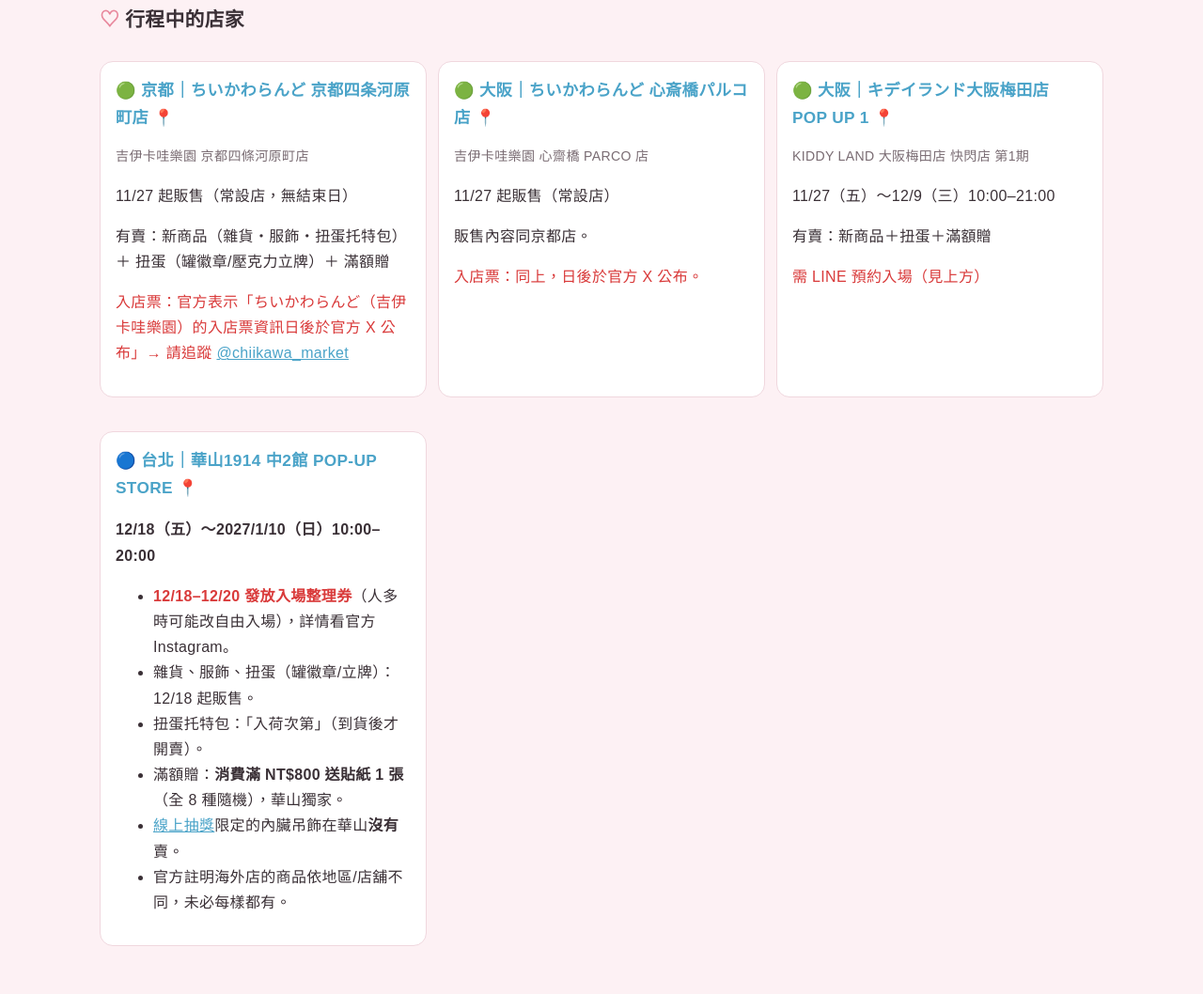
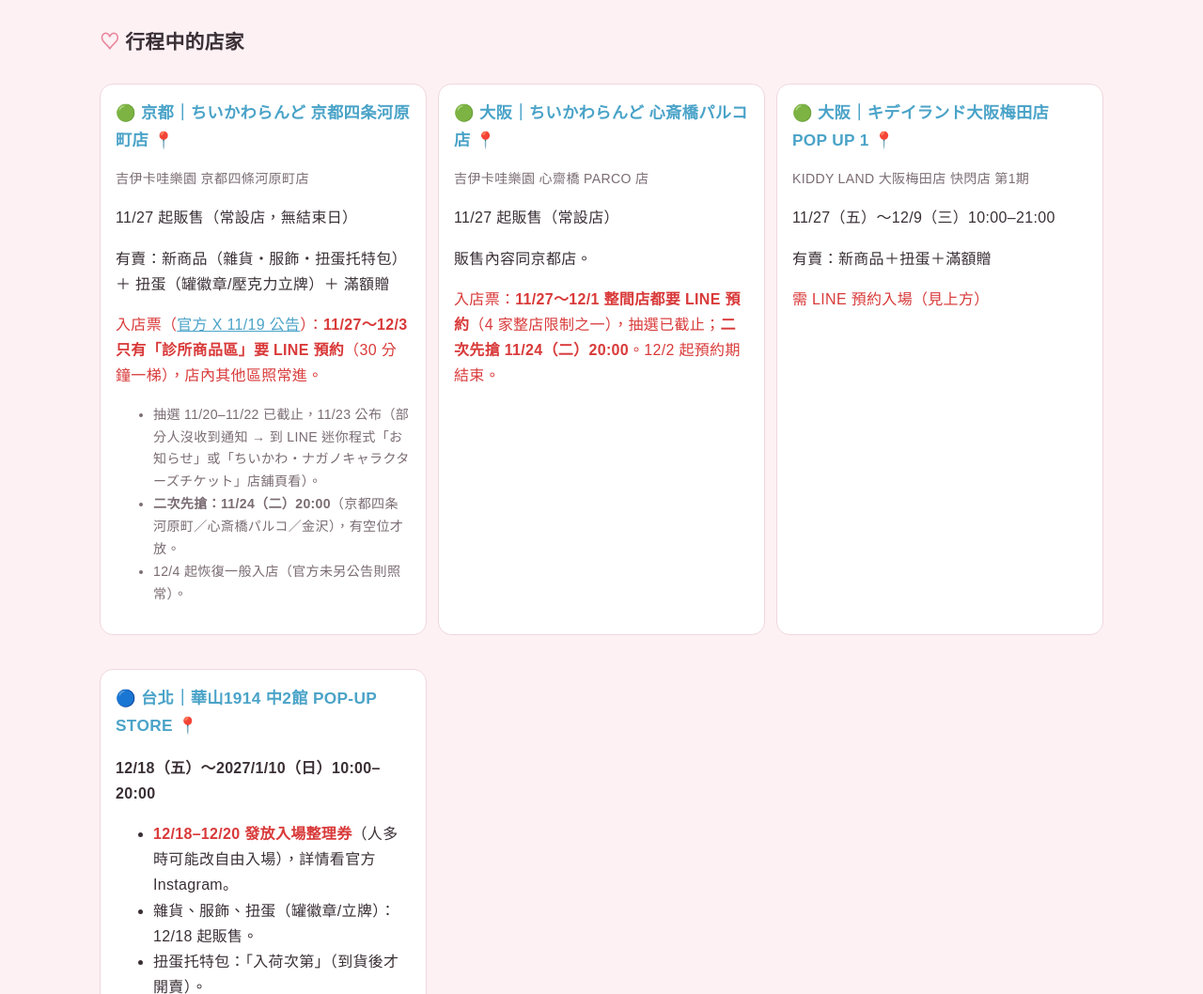
Before and after one commit to EnnisHsiao/Chiikawa_NewInfo_2611, a plain HTML site: page index.html in a window 1280 px wide. Shown: the part 1242-2300 px from the top of the page at 94% size. Drawn offline with Linux system fonts and the light colour scheme; a web font is replaced by a local one.

Commit message:
更新ちいかわらんど入店規則（官方 X 11/19、11/23 公告）
Co-Authored-By: Claude Opus 5.5 <noreply@anthropic.com>

```diff
--- a/index.html
+++ b/index.html
@@ -56,7 +56,7 @@ try { const t = localStorage.getItem('theme'); if (t) document.documentElement.d
 <button id="theme" type="button" aria-label="切換深淺色主題" title="切換深淺色主題"></button>
 <main>
 <h1>ちいかわクリニック（吉伊卡哇診所）第1彈整理</h1>
-<p class="sub">資料來源：<a href="https://chiikawa-info.jp/p26/chiikawaclinic/index.html">chiikawa-info.jp 官方頁面</a>（2026/11/12 擷取）。價格皆為日圓含稅。店舖可能依現場狀況調整限購數，出發前請再確認官方 X / Instagram。</p>
+<p class="sub">資料來源：<a href="https://chiikawa-info.jp/p26/chiikawaclinic/index.html">chiikawa-info.jp 官方頁面</a>（2026/11/12 擷取；入店規則依 <a href="https://x.com/chiikawa_land">@chiikawa_land</a> 11/19、11/23 公告更新）。價格皆為日圓含稅。店舖可能依現場狀況調整限購數，出發前請再確認官方 X / Instagram。</p>
 
 <div class="hero">
   <img src="img/index/000_main.png" alt="主視覺">
@@ -95,14 +95,19 @@ try { const t = localStorage.getItem('theme'); if (t) document.documentElement.d
     <p class="sub">吉伊卡哇樂園 京都四條河原町店</p>
     <p>11/27 起販售（常設店，無結束日）</p>
     <p>有賣：新商品（雜貨・服飾・扭蛋托特包）＋ 扭蛋（罐徽章/壓克力立牌）＋ 滿額贈</p>
-    <p class="r">入店票：官方表示「ちいかわらんど（吉伊卡哇樂園）的入店票資訊日後於官方 X 公布」→ 請追蹤 <a href="https://x.com/chiikawa_market">@chiikawa_market</a></p>
+    <p class="r">入店票（<a href="https://x.com/chiikawa_land/status/2123342094295289875" target="_blank">官方 X 11/19 公告</a>）：<b>11/27～12/3 只有「診所商品區」要 LINE 預約</b>（30 分鐘一梯），店內其他區照常進。</p>
+    <ul class="sub">
+      <li>抽選 11/20–11/22 已截止，11/23 公布（部分人沒收到通知 → 到 LINE 迷你程式「お知らせ」或「ちいかわ・ナガノキャラクターズチケット」店舖頁看）。</li>
+      <li><b>二次先搶：11/24（二）20:00</b>（京都四条河原町／心斎橋パルコ／金沢），有空位才放。</li>
+      <li>12/4 起恢復一般入店（官方未另公告則照常）。</li>
+    </ul>
   </div>
   <div class="card">
     <h3 style="margin-top:0">🟢 大阪｜ちいかわらんど 心斎橋パルコ店 <a class="map" href="https://www.google.com/maps/search/?api=1&query=ちいかわらんど+心斎橋パルコ店" target="_blank" title="Google 地圖">📍</a></h3>
     <p class="sub">吉伊卡哇樂園 心齋橋 PARCO 店</p>
     <p>11/27 起販售（常設店）</p>
     <p>販售內容同京都店。</p>
-    <p class="r">入店票：同上，日後於官方 X 公布。</p>
+    <p class="r">入店票：<b>11/27～12/1 整間店都要 LINE 預約</b>（4 家整店限制之一），抽選已截止；<b>二次先搶 11/24（二）20:00</b>。12/2 起預約期結束。</p>
   </div>
   <div class="card">
     <h3 style="margin-top:0">🟢 大阪｜キデイランド大阪梅田店 POP UP 1 <a class="map" href="https://www.google.com/maps/search/?api=1&query=キデイランド大阪梅田店" target="_blank" title="Google 地圖">📍</a></h3>
```
